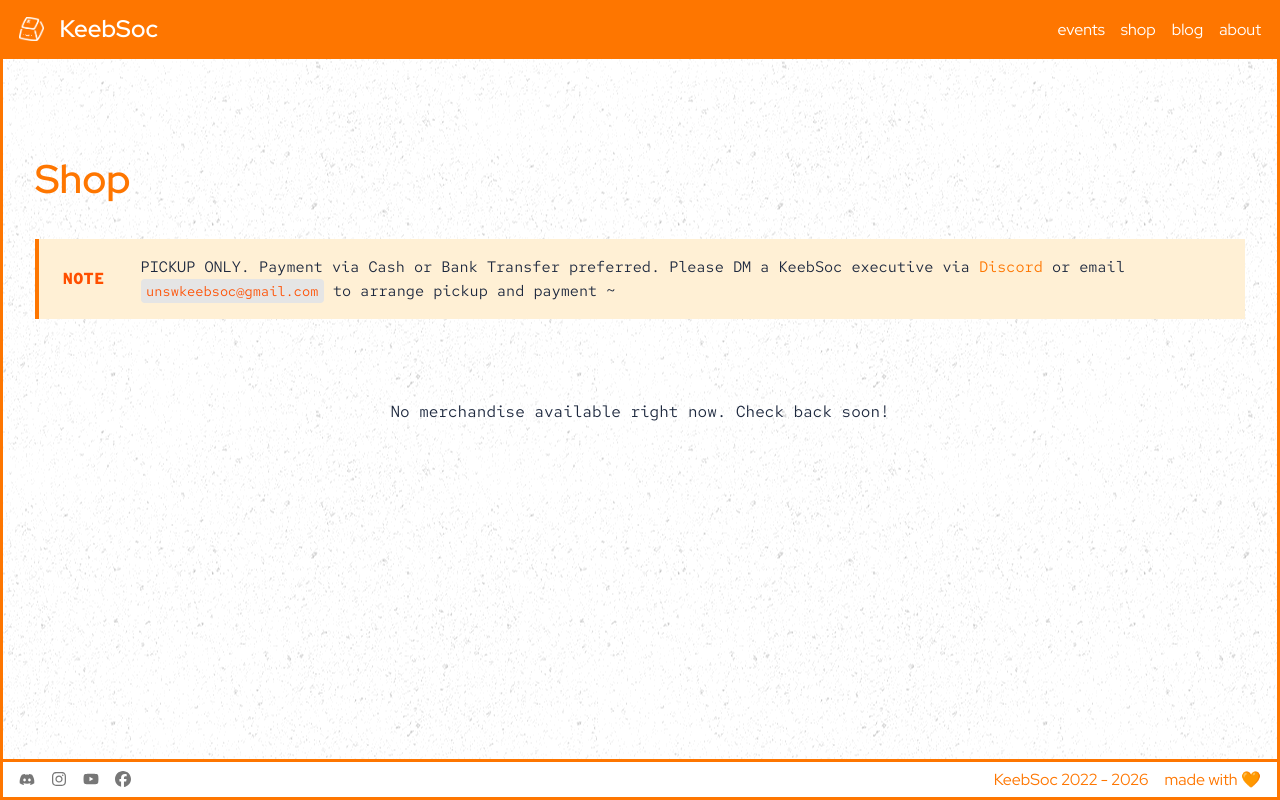
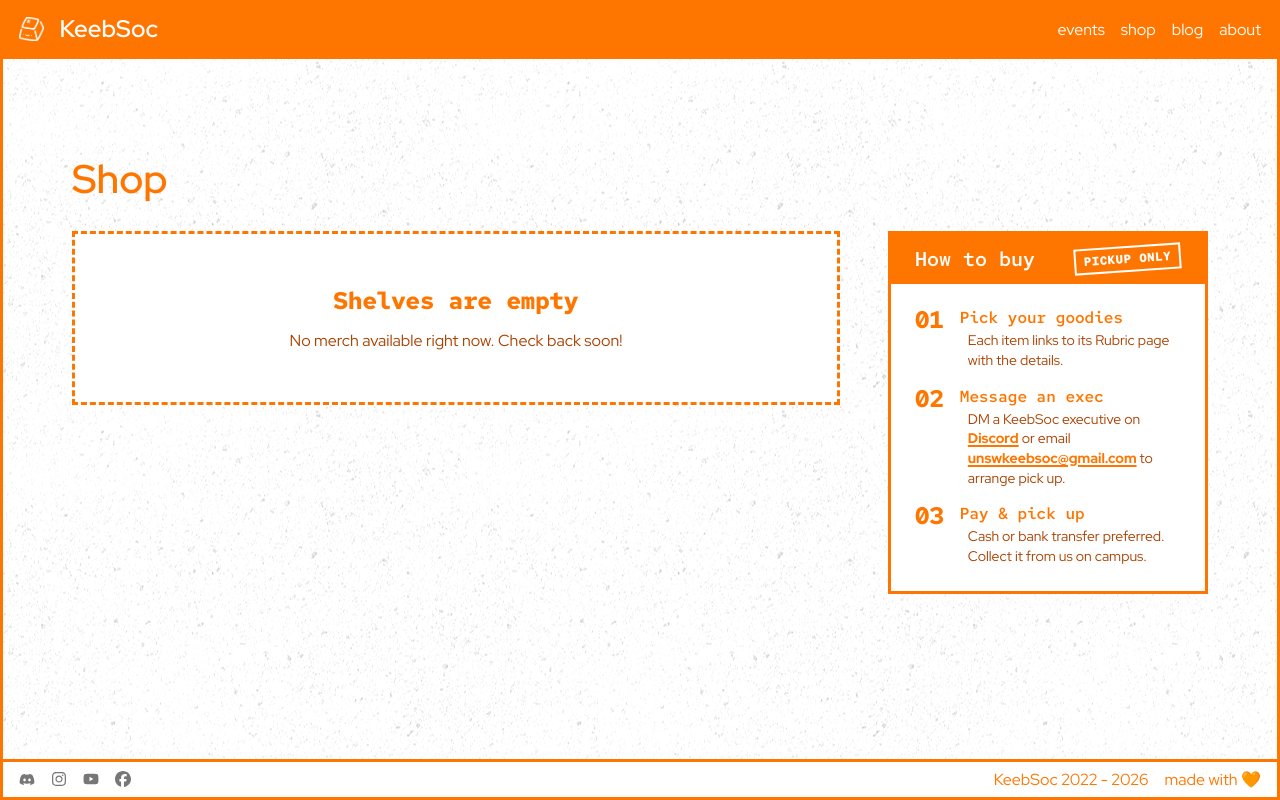
Before and after one commit to UNSW-KeebSoc/site, a Next.js app: page /shop in a window 1280 px wide. Built offline with nearby package versions, Linux system fonts and the light colour scheme.

Commit message:
shop redesign: how-to-buy panel and product cards

```diff
--- a/src/app/(default)/shop/page.module.css
+++ b/src/app/(default)/shop/page.module.css
@@ -1,89 +1,264 @@
-.shopPage {
-    width: 100%;
-    max-width: 1600px;
-    margin: var(--space-xl) 0;
-    padding: var(--space-xl);
+/* ---------- Shop (/shop) ----------
+   Product grid beside a sticky "How to buy" panel. Shares the /blog and
+   /events card language: 3px outlines, mono titles, lift + orange offset
+   shadow on hover. */
+
+.layout {
+    display: flex;
+    flex-direction: column;
+    gap: var(--space-xl);
 }
 
-.productsGrid {
-    display: grid;
-    gap: 1.5rem;
-    grid-auto-flow: dense;
+.products {
+    min-width: 0;
 }
 
-.tallImage img {
-    height: auto !important;
+/* Mobile: pickup info first, it matters before you pick */
+.layout > aside {
+    order: -1;
+}
+
+@media (min-width: 1024px) {
+    .layout {
+        display: grid;
+        grid-template-columns: minmax(0, 1fr) 20rem;
+        align-items: start;
+        gap: var(--space-2xl);
+    }
+
+    .layout > aside {
+        order: 0;
+        position: sticky;
+        top: var(--space-lg);
+    }
+}
+
+/* Shared section heading; it opens the products column level with the
+   panel, so no top margin. */
+.sectionHeading {
+    composes: sectionHeading from "@/styles/shared.module.css";
+    margin-top: 0;
+}
+
+.count {
+    composes: label from "@/styles/shared.module.css";
+    color: var(--card-meta);
+}
+
+/* ---------- Product grid ---------- */
+.productGrid {
+    display: grid;
+    gap: var(--space-md);
+    grid-template-columns: repeat(2, minmax(0, 1fr));
+}
+
+@media (min-width: 600px) {
+    .productGrid {
+        gap: var(--space-lg);
+        grid-template-columns: repeat(auto-fill, minmax(220px, 1fr));
+    }
+}
+
+.cardLink {
+    composes: cardLink from "@/styles/shared.module.css";
+    height: 100%;
+}
+
+.card {
+    max-width: none;
+    height: 100%;
+    display: flex;
+    flex-direction: column;
+    border: var(--default-border);
+    background-color: var(--background);
+    color: var(--foreground);
+}
+
+.imageWrap {
+    position: relative;
+}
+
+.cardImage {
     aspect-ratio: 1 / 1;
 }
 
-.productLink {
-    text-decoration: none;
-    color: inherit;
-    transition: transform 0.2s ease;
+.imageFallback {
+    composes: label from "@/styles/shared.module.css";
 }
 
-.productLink:hover {
-    transform: translateY(-2px);
+/* Price tag pinned to the image's bottom-left corner */
+.price {
+    position: absolute;
+    left: 0;
+    bottom: 0;
+    padding: var(--space-2xs) var(--space-sm);
+    font-family: var(--font-brand-mono);
+    font-size: var(--text-md);
+    font-weight: var(--weight-bold);
+    background-color: var(--tag-background);
+    color: var(--tag-text);
+    border-top: var(--default-border);
+    border-right: var(--default-border);
 }
 
-.productCard {
+.cardBody {
+    flex: 1;
     display: flex;
     flex-direction: column;
-    height: 100%;
+    gap: var(--space-sm);
+    padding: var(--space-md) var(--space-lg) var(--space-lg);
 }
 
-.productTitle {
-    font-family: "RedHatMono", monospace;
-    font-size: 1.2em;
+.cardTitle {
+    composes: cardTitle from "@/styles/shared.module.css";
+    font-size: var(--text-md);
+}
+
+.cardCta {
+    margin-top: auto;
+    font-family: var(--font-brand-mono);
+    font-size: var(--text-xs);
+    font-weight: var(--weight-bold);
+    letter-spacing: var(--tracking-label);
+    text-transform: uppercase;
+    color: var(--card-meta);
+}
+
+.cardCta span {
+    display: inline-block;
+    transition: transform var(--duration-normal) var(--ease-out);
+}
+
+.cardLink:hover .cardCta span,
+.cardLink:focus-visible .cardCta span {
+    transform: translate(2px, -2px);
+}
+
+@media (max-width: 599px) {
+    .cardBody {
+        padding: var(--space-sm) var(--space-md) var(--space-md);
+    }
+
+    .cardTitle {
+        font-size: var(--text-base);
+    }
+
+    .price {
+        font-size: var(--text-sm);
+    }
+}
+
+/* ---------- How to buy panel ---------- */
+.panel {
+    border: var(--default-border);
+    background-color: var(--background);
+}
+
+.panelBand {
+    display: flex;
+    flex-wrap: wrap;
+    align-items: center;
+    justify-content: space-between;
+    gap: var(--space-xs);
+    padding: var(--space-sm) var(--space-lg);
+    background-color: var(--heading);
+    color: var(--background);
+}
+
+.panelHeading {
     margin: 0;
+    font-family: var(--font-brand-mono);
+    font-size: var(--text-lg);
+    color: inherit;
+}
+
+.panelStamp {
+    font-family: var(--font-brand-mono);
+    font-size: var(--text-xs);
+    font-weight: var(--weight-bold);
+    letter-spacing: var(--tracking-label);
+    text-transform: uppercase;
+    padding: var(--space-2xs) var(--space-xs);
+    border: 2px solid currentColor;
+    transform: rotate(-4deg);
+}
+
+.steps {
+    list-style: none;
+    margin: 0;
+    padding: var(--space-xs) var(--space-lg) var(--space-lg);
+}
+
+.step {
+    display: grid;
+    grid-template-columns: auto 1fr;
+    gap: var(--space-md);
+    padding-top: var(--space-md);
+}
+
+.stepNumber {
+    font-family: var(--font-brand-mono);
+    font-size: var(--text-xl);
+    font-weight: var(--weight-bold);
+    line-height: 1;
     color: var(--heading);
 }
 
-.productPrice {
-    display: block;
-    font-family: "RedHatMono", monospace;
-    font-size: 1em;
-    margin: 0.5rem 0;
-    color: var(--orange-400);
-    font-weight: bold;
+.stepTitle {
+    margin: 0;
+    font-family: var(--font-brand-mono);
+    font-size: var(--text-base);
+    color: var(--heading);
 }
 
-.productDescription {
-    font-family: "RedHatDisplay", sans-serif;
-    font-size: 0.95em;
+.stepText {
+    margin-top: var(--space-2xs);
+    font-size: var(--text-sm);
+    line-height: var(--leading-snug);
     color: var(--color-description);
-    margin: var(--space-xs) 0;
-    line-height: 1.4;
-    flex-grow: 1;
+    overflow-wrap: anywhere;
 }
 
-.message {
-    text-align: center;
-    padding: var(--space-xl);
-    color: var(--gray-800);
-    font-family: "RedHatMono", monospace;
+.stepText a {
+    font-weight: var(--weight-bold);
+    color: var(--heading);
+    text-decoration: underline;
+    text-decoration-thickness: 2px;
+    text-underline-offset: 2px;
 }
 
-.errorMessage {
-    text-align: center;
-    padding: var(--space-xl);
-    color: var(--color-error);
-    font-family: "RedHatMono", monospace;
-    border: 3px solid var(--color-error);
-}
-
-@media (min-width: 768px) {
-    .productsGrid {
-        grid-template-columns: repeat(auto-fill, minmax(300px, 1fr));
+/* Mobile/tablet: steps run side by side once there's room */
+@media (min-width: 768px) and (max-width: 1023px) {
+    .steps {
+        display: grid;
+        grid-template-columns: repeat(3, 1fr);
+        gap: var(--space-lg);
     }
 }
 
-@media (prefers-color-scheme: dark) {
-    .message {
-        color: var(--gray-300);
-    }
+/* ---------- Empty shop ---------- */
+.empty {
+    padding: var(--space-2xl) var(--space-xl);
+    border: 3px dashed var(--orange-300);
+    background-color: var(--background);
+    text-align: center;
+}
 
-    .productPrice {
-        color: white;
-    }
+.emptyTitle {
+    font-family: var(--font-brand-mono);
+    font-size: var(--text-xl);
+    font-weight: var(--weight-bold);
+    color: var(--heading);
 }
+
+.emptyText {
+    margin-top: var(--space-xs);
+    color: var(--color-description);
+}
+
+/* Compact chips and buttons stay tight now that body line-height is 1.6. */
+.price,
+.panelStamp,
+.imageFallback {
+    line-height: var(--leading-tight);
+}
--- a/src/app/(default)/shop/page.tsx
+++ b/src/app/(default)/shop/page.tsx
@@ -1,8 +1,8 @@
 "use client";
 import { useEffect, useState } from "react";
-import Card from "@/components/Card";
-import Callout from "@/components/Callout";
+import CoverImage from "@/components/CoverImage";
 import styles from "./page.module.css";
+import shared from "@/styles/shared.module.css";
 
 interface Product {
     id: string;
@@ -10,6 +10,97 @@ interface Product {
     price: string;
     image: string;
     destination: string;
+}
+
+// How to buy: sits beside the products on desktop (sticky), above them on mobile
+function PickupPanel() {
+    return (
+        <aside className={styles.panel} aria-labelledby="how-to-buy">
+            <div className={styles.panelBand}>
+                <h2 id="how-to-buy" className={styles.panelHeading}>
+                    How to buy
+                </h2>
+                <span className={styles.panelStamp}>Pickup only</span>
+            </div>
+            <ol className={styles.steps}>
+                <li className={styles.step}>
+                    <span className={styles.stepNumber}>01</span>
+                    <div>
+                        <h3 className={styles.stepTitle}>Pick your goodies</h3>
+                        <p className={styles.stepText}>
+                            Each item links to its Rubric page with the details.
+                        </p>
+                    </div>
+                </li>
+                <li className={styles.step}>
+                    <span className={styles.stepNumber}>02</span>
+                    <div>
+                        <h3 className={styles.stepTitle}>Message an exec</h3>
+                        <p className={styles.stepText}>
+                            DM a KeebSoc executive on{" "}
+                            <a
+                                href="https://discord.gg/AGBb8tNMZ8"
+                                target="_blank"
+                                rel="noopener noreferrer"
+                            >
+                                Discord
+                            </a>{" "}
+                            or email{" "}
+                            <a href="mailto:unswkeebsoc@gmail.com">
+                                unswkeebsoc@gmail.com
+                            </a>{" "}
+                            to arrange pick up.
+                        </p>
+                    </div>
+                </li>
+                <li className={styles.step}>
+                    <span className={styles.stepNumber}>03</span>
+                    <div>
+                        <h3 className={styles.stepTitle}>Pay &amp; pick up</h3>
+                        <p className={styles.stepText}>
+                            Cash or bank transfer preferred. Collect it from us
+                            on campus.
+                        </p>
+                    </div>
+                </li>
+            </ol>
+        </aside>
+    );
+}
+
+function ProductCard({ product }: { product: Product }) {
+    return (
+        <a
+            href={product.destination}
+            className={styles.cardLink}
+            target="_blank"
+            rel="noopener noreferrer"
+        >
+            <article className={styles.card}>
+                <div className={styles.imageWrap}>
+                    <CoverImage
+                        src={product.image}
+                        alt=""
+                        className={styles.cardImage}
+                        fallback={
+                            <span className={styles.imageFallback}>
+                                KeebSoc merch
+                            </span>
+                        }
+                    />
+                    {product.price && (
+                        <span className={styles.price}>{product.price}</span>
+                    )}
+                </div>
+                <div className={styles.cardBody}>
+                    <h3 className={styles.cardTitle}>{product.title}</h3>
+                    <span className={styles.cardCta}>
+                        View on Rubric <span aria-hidden>&#8599;</span>
+                    </span>
+                </div>
+            </article>
+        </a>
+    );
 }
 
 export default function ShopPage() {
@@ -37,60 +128,50 @@ export default function ShopPage() {
         fetchProducts();
     }, []);
 
+    let content;
     if (loading) {
-        return (
-            <div className={styles.shopPage}>
-                <h1>Shop</h1>
-                <p className={styles.message}>Loading merchandise...</p>
+        content = <p className={shared.message}>Loading merchandise...</p>;
+    } else if (error) {
+        content = <p className={shared.errorMessage}>{error}</p>;
+    } else if (products.length === 0) {
+        content = (
+            <div className={styles.empty}>
+                <p className={styles.emptyTitle}>Shelves are empty</p>
+                <p className={styles.emptyText}>
+                    No merch available right now. Check back soon!
+                </p>
             </div>
         );
-    }
-
-    if (error) {
-        return (
-            <div className={styles.shopPage}>
-                <h1>Shop</h1>
-                <p className={styles.errorMessage}>{error}</p>
-            </div>
+    } else {
+        content = (
+            <>
+                <h2 className={styles.sectionHeading}>
+                    Merch
+                    <span className={styles.count}>
+                        {products.length}{" "}
+                        {products.length === 1 ? "item" : "items"}
+                    </span>
+                </h2>
+                <div className={styles.productGrid}>
+                    {products.map((product) => (
+                        // Rubric returns an empty productid, so key on the link
+                        <ProductCard
+                            product={product}
+                            key={product.destination || product.title}
+                        />
+                    ))}
+                </div>
+            </>
         );
     }
 
     return (
-        <div className={styles.shopPage}>
+        <div className={shared.page}>
             <h1>Shop</h1>
-            <Callout label="NOTE">
-                PICKUP ONLY. Payment via Cash or Bank Transfer preferred. Please DM a KeebSoc executive via <a href="https://discord.gg/AGBb8tNMZ8" target="_blank" rel="noopener noreferrer" >Discord</a> or email <a href="mailto:unswkeebsoc@gmail.com" target="_blank" rel="noopener noreferrer"><code>unswkeebsoc@gmail.com</code></a> to arrange pickup and payment ~
-            </Callout>
-            {products.length === 0 ? (
-                <p className={styles.message}>
-                    No merchandise available right now. Check back soon!
-                </p>
-            ) : (
-                <div className={styles.productsGrid}>
-                    {products.map((product) => (
-                        <a
-                            href={product.destination}
-                            key={product.id}
-                            className={styles.productLink}
-                            target="_blank"
-                            rel="noopener noreferrer"
-                        >
-                            <Card image={product.image} className={styles.tallImage}>
-                                <article className={styles.productCard}>
-                                    <h3 className={styles.productTitle}>
-                                        {product.title}
-                                    </h3>
-                                    {product.price && (
-                                        <span className={styles.productPrice}>
-                                            {product.price}
-                                        </span>
-                                    )}
-                                </article>
-                            </Card>
-                        </a>
-                    ))}
-                </div>
-            )}
+            <div className={styles.layout}>
+                <div className={styles.products}>{content}</div>
+                <PickupPanel />
+            </div>
         </div>
     );
 }
```
